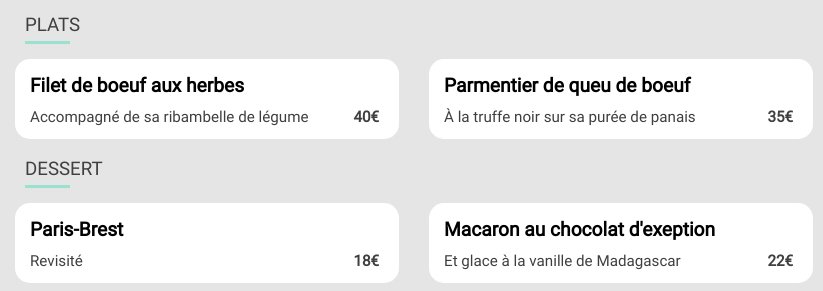
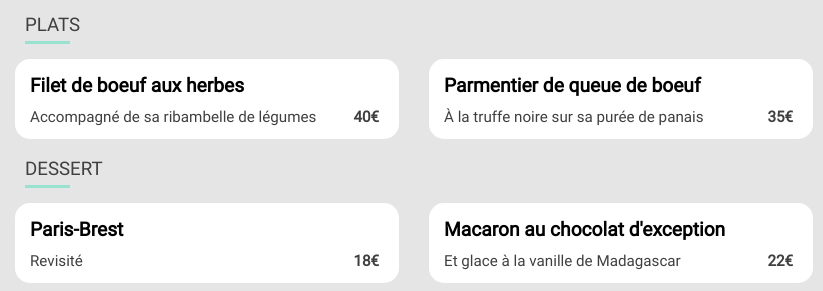
Before and after one commit to BenjaminJedar/OC_Ohmyfood, a plain HTML site: page menu_1.html in a window 1280 px wide. Shown: the part 499-790 px from the top of the page, 0-823 px from the left. Drawn offline with Linux system fonts and the light colour scheme; a web font is replaced by a local one.

Commit message:
correction des fautes d'orthographe

```diff
--- a/menu_1.html
+++ b/menu_1.html
@@ -82,7 +82,7 @@
                     <div class="plat_carte">
                         <h4>Filet de boeuf aux herbes</h4>
                         <div class="complement">
-                            <p class="description">Accompagné de sa ribambelle de légume</p>
+                            <p class="description">Accompagné de sa ribambelle de légumes</p>
                             <p class="prix"><span>40€</span></p>
                         </div>
                     </div>
@@ -93,9 +93,9 @@
 
                 <div class="plat">
                     <div class="plat_carte">
-                        <h4>Parmentier de queu de boeuf</h4>
+                        <h4>Parmentier de queue de boeuf</h4>
                         <div class="complement">
-                            <p class="description">&#xC0; la truffe noir sur sa purée de panais</p>
+                            <p class="description">&#xC0; la truffe noire sur sa purée de panais</p>
                             <p class="prix"><span>35€</span></p>
                         </div>
                     </div>
@@ -138,7 +138,7 @@
 
                 <div class="plat">
                     <div class="plat_carte">
-                        <h4>Macaron au chocolat d'exeption</h4>
+                        <h4>Macaron au chocolat d'exception</h4>
                         <div class="complement">
                             <p class="description">Et glace à la vanille de Madagascar</p>
                             <p class="prix"><span>22€</span></p>
```
